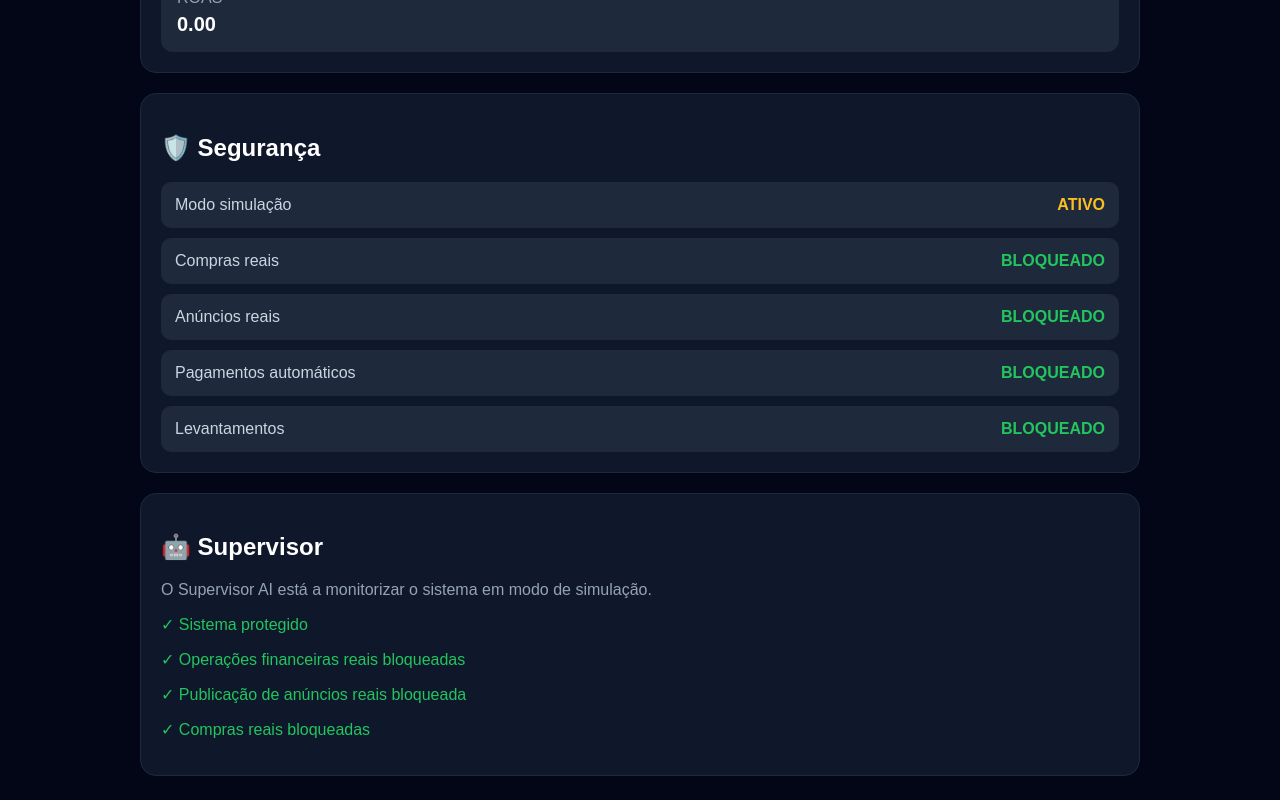
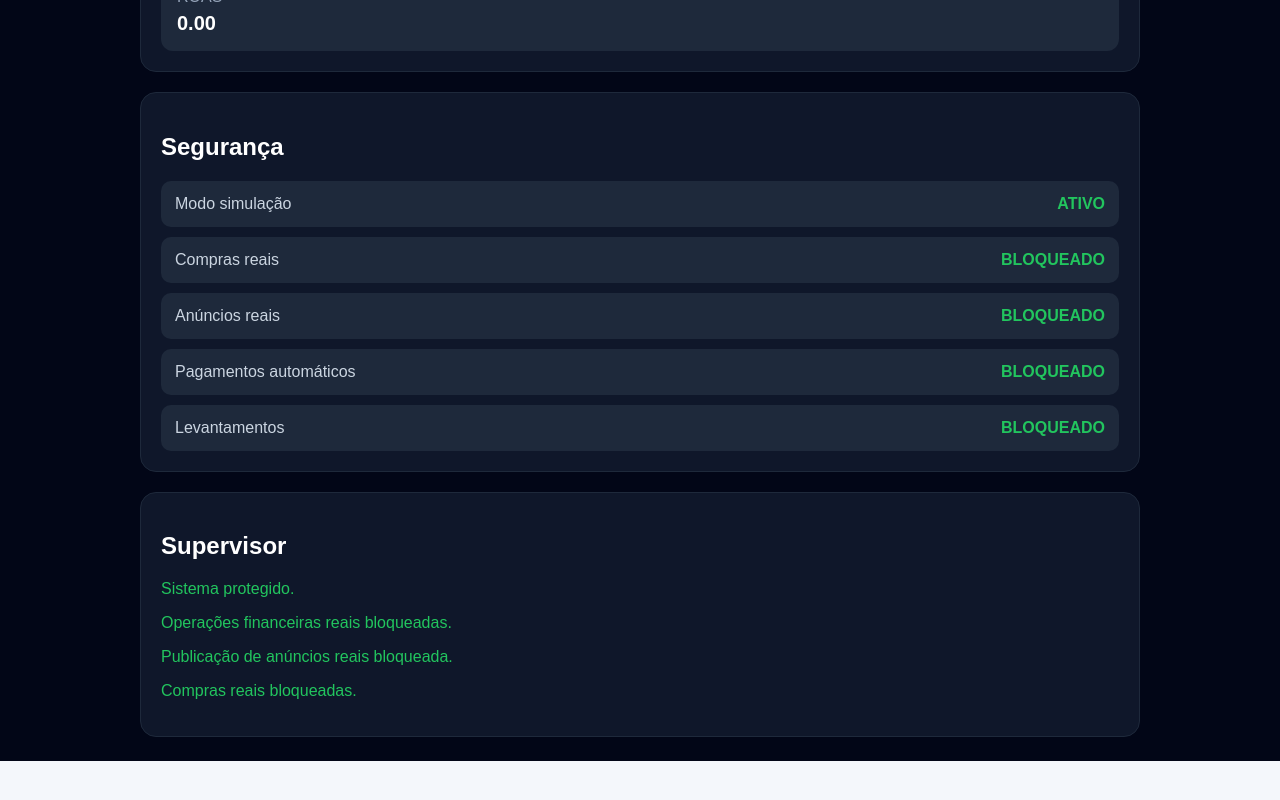
Before and after one commit to fernandomucavele-gif/ai-business-autopilot, a Next.js app: page /supervisor in a window 1280 px wide. Shown: the part 839-1639 px from the top of the page. After the commit the page ends 1600 px from the top, so only its background shows below. Built offline with nearby package versions, Linux system fonts and the light colour scheme.

Commit message:
Atualizar o page.tsx

```diff
--- a/app/supervisor/page.tsx
+++ b/app/supervisor/page.tsx
@@ -10,17 +10,17 @@ export default function SupervisorPage() {
       style={{
         minHeight: "100vh",
         background: "#020617",
-        color: "#fff",
+        color: "#ffffff",
         padding: "24px",
         fontFamily: "Arial, sans-serif",
       }}
     >
-      <div style={{ maxWidth: 1000, margin: "0 auto" }}>
+      <div style={{ maxWidth: "1000px", margin: "0 auto" }}>
         <p style={{ color: "#22d3ee", fontWeight: "bold" }}>
           AI BUSINESS AUTOPILOT
         </p>
 
-        <h1>🧠 Supervisor AI</h1>
+        <h1>Supervisor AI</h1>
 
         <p style={{ color: "#94a3b8" }}>
           Centro de supervisão, segurança e controlo do sistema.
@@ -30,66 +30,37 @@ export default function SupervisorPage() {
           style={{
             background: "#0f172a",
             border: "1px solid #1e293b",
-            borderRadius: 16,
-            padding: 20,
-            marginTop: 20,
+            borderRadius: "16px",
+            padding: "20px",
+            marginTop: "20px",
           }}
         >
-          <h2>📊 Estado do sistema</h2>
+          <h2>Estado do sistema</h2>
 
-          <InfoCard
-            title="Produtos"
-            value={String(state.products.length)}
-          />
-
-          <InfoCard
-            title="Campanhas"
-            value={String(state.campaigns.length)}
-          />
-
-          <InfoCard
-            title="Pedidos"
-            value={String(state.orders.length)}
-          />
-
-          <InfoCard
-            title="Receita"
-            value={`${metrics.revenue.toFixed(2)} MT`}
-          />
-
-          <InfoCard
-            title="Custos"
-            value={`${metrics.costs.toFixed(2)} MT`}
-          />
-
-          <InfoCard
-            title="Lucro"
-            value={`${metrics.profit.toFixed(2)} MT`}
-          />
-
-          <InfoCard
-            title="ROAS"
-            value={metrics.roas.toFixed(2)}
-          />
+          <Card title="Produtos" value={String(state.products.length)} />
+          <Card title="Campanhas" value={String(state.campaigns.length)} />
+          <Card title="Pedidos" value={String(state.orders.length)} />
+          <Card title="Receita" value={`${metrics.revenue.toFixed(2)} MT`} />
+          <Card title="Custos" value={`${metrics.costs.toFixed(2)} MT`} />
+          <Card title="Lucro" value={`${metrics.profit.toFixed(2)} MT`} />
+          <Card title="ROAS" value={metrics.roas.toFixed(2)} />
         </section>
 
         <section
           style={{
             background: "#0f172a",
             border: "1px solid #1e293b",
-            borderRadius: 16,
-            padding: 20,
-            marginTop: 20,
+            borderRadius: "16px",
+            padding: "20px",
+            marginTop: "20px",
           }}
         >
-          <h2>🛡️ Segurança</h2>
+          <h2>Segurança</h2>
 
           <Status
             title="Modo simulação"
             value={
-              state.automation.simulationMode
-                ? "ATIVO"
-                : "DESATIVADO"
+              state.automation.simulationMode ? "ATIVO" : "DESATIVADO"
             }
           />
 
@@ -105,9 +76,7 @@ export default function SupervisorPage() {
           <Status
             title="Anúncios reais"
             value={
-              state.automation.realAdsEnabled
-                ? "ATIVO"
-                : "BLOQUEADO"
+              state.automation.realAdsEnabled ? "ATIVO" : "BLOQUEADO"
             }
           />
 
@@ -120,42 +89,34 @@ export default function SupervisorPage() {
             }
           />
 
-          <Status
-            title="Levantamentos"
-            value="BLOQUEADO"
-          />
+          <Status title="Levantamentos" value="BLOQUEADO" />
         </section>
 
         <section
           style={{
             background: "#0f172a",
             border: "1px solid #1e293b",
-            borderRadius: 16,
-            padding: 20,
-            marginTop: 20,
+            borderRadius: "16px",
+            padding: "20px",
+            marginTop: "20px",
           }}
         >
-          <h2>🤖 Supervisor</h2>
+          <h2>Supervisor</h2>
 
-          <p style={{ color: "#94a3b8" }}>
-            O Supervisor AI está a monitorizar o sistema
-            em modo de simulação.
+          <p style={{ color: "#22c55e" }}>
+            Sistema protegido.
           </p>
 
           <p style={{ color: "#22c55e" }}>
-            ✓ Sistema protegido
+            Operações financeiras reais bloqueadas.
           </p>
 
           <p style={{ color: "#22c55e" }}>
-            ✓ Operações financeiras reais bloqueadas
+            Publicação de anúncios reais bloqueada.
           </p>
 
           <p style={{ color: "#22c55e" }}>
-            ✓ Publicação de anúncios reais bloqueada
-          </p>
-
-          <p style={{ color: "#22c55e" }}>
-            ✓ Compras reais bloqueadas
+            Compras reais bloqueadas.
           </p>
         </section>
       </div>
@@ -163,7 +124,7 @@ export default function SupervisorPage() {
   );
 }
 
-function InfoCard({
+function Card({
   title,
   value,
 }: {
@@ -174,20 +135,18 @@ function InfoCard({
     <div
       style={{
         background: "#1e293b",
-        borderRadius: 12,
-        padding: 16,
-        marginTop: 12,
+        borderRadius: "12px",
+        padding: "16px",
+        marginTop: "12px",
       }}
     >
-      <span style={{ color: "#94a3b8" }}>
-        {title}
-      </span>
+      <span style={{ color: "#94a3b8" }}>{title}</span>
 
       <strong
         style={{
           display: "block",
-          marginTop: 6,
-          fontSize: 20,
+          marginTop: "6px",
+          fontSize: "20px",
         }}
       >
         {value}
@@ -203,32 +162,20 @@ function Status({
   title: string;
   value: string;
 }) {
-  const blocked = value === "BLOQUEADO";
-
   return (
     <div
       style={{
         display: "flex",
         justifyContent: "space-between",
-        alignItems: "center",
-        gap: 12,
-        padding: 14,
-        marginTop: 10,
+        padding: "14px",
+        marginTop: "10px",
         background: "#1e293b",
-        borderRadius: 10,
+        borderRadius: "10px",
       }}
     >
-      <span style={{ color: "#cbd5e1" }}>
-        {title}
-      </span>
+      <span style={{ color: "#cbd5e1" }}>{title}</span>
 
-      <strong
-        style={{
-          color: blocked ? "#22c55e" : "#fbbf24",
-        }}
-      >
-        {value}
-      </strong>
+      <strong style={{ color: "#22c55e" }}>{value}</strong>
     </div>
   );
 }
```
